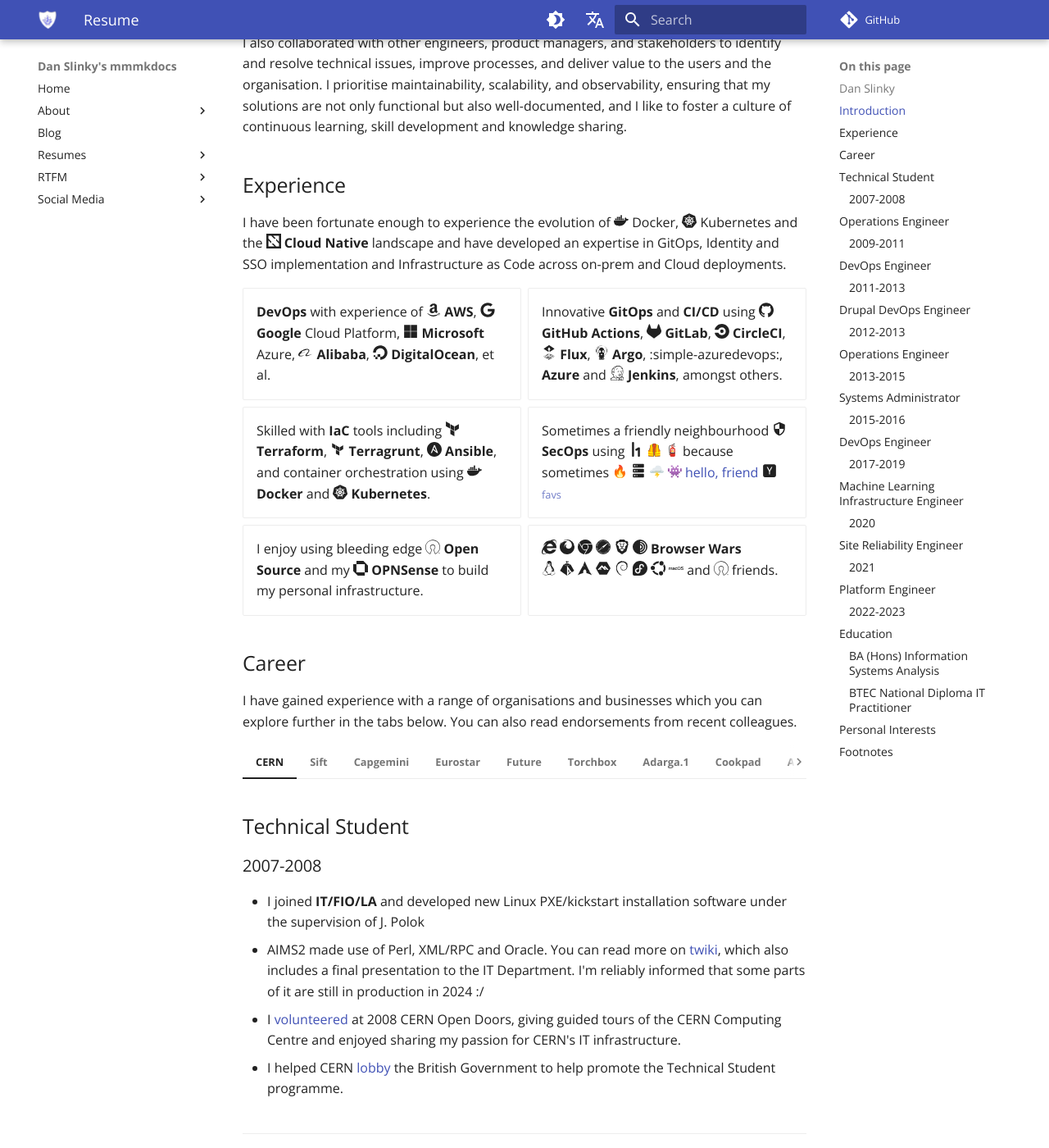
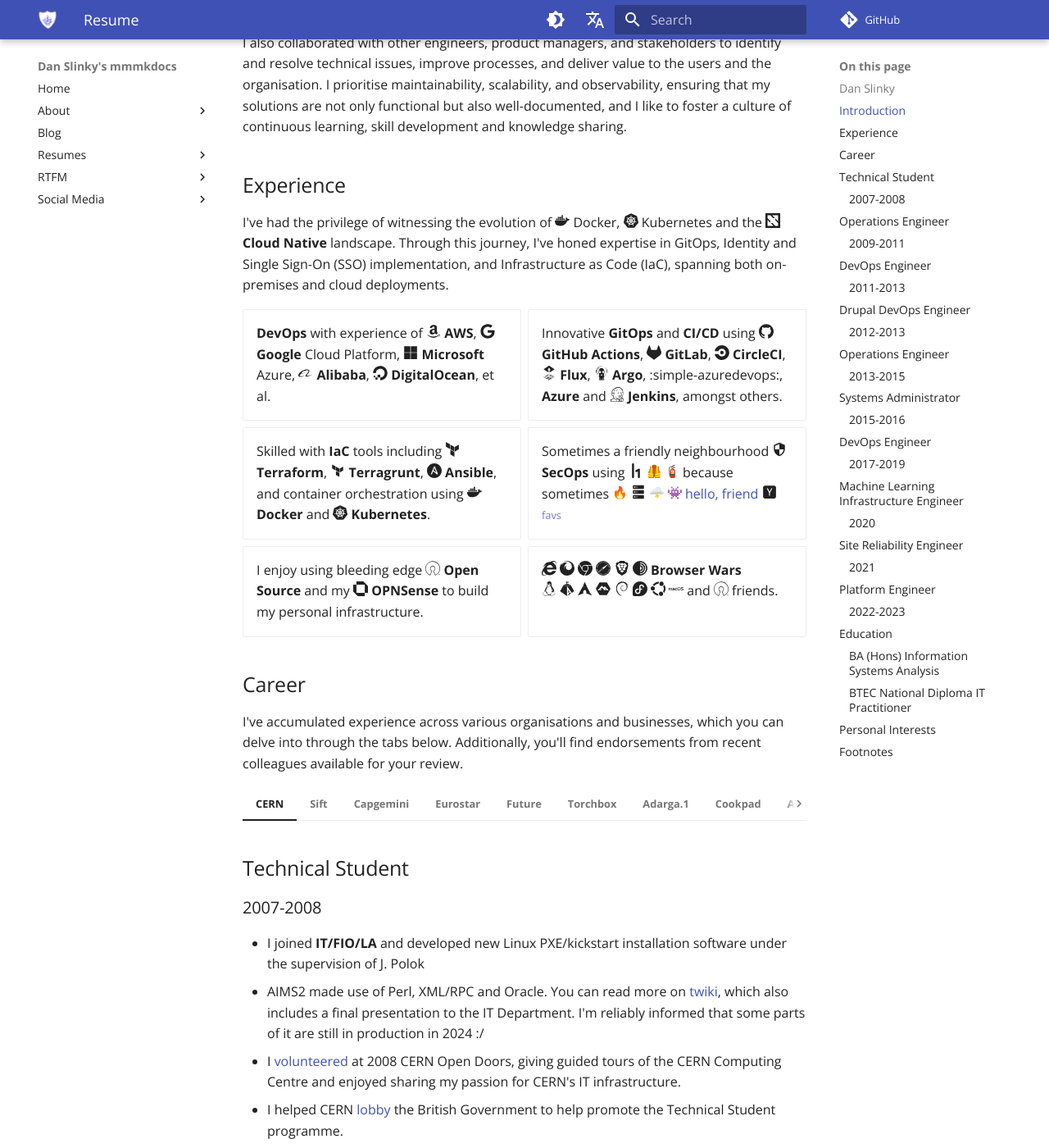
Before and after one commit to danslinky/danslinky.co.uk, an MkDocs documentation site: the page built from docs/resumes/markdown/index.md, in a window 1280 px wide and 1400 px high, scrolled down 605 px. Shown: the whole window at 82% size. Built offline with MkDocs 1.6.1 and Material for MkDocs 9.7.7, drawn with Linux system fonts in a browser that asks for light colours; emoji names are drawn with the system emoji font; plug-ins that fetch from the network failed and are left out; comment, search, counter and statistics services are not loaded; some of the changed lines change nothing that is shown.

Commit message:
Resume blurb updates (#24)
Good enough to Publish

```diff
--- a/docs/resumes/markdown/index.md
+++ b/docs/resumes/markdown/index.md
@@ -21,7 +21,7 @@
 
 ## Experience
 
-I have been fortunate enough to experience the evolution of :simple-docker: Docker,  :simple-kubernetes: Kubernetes and the :simple-cncf: __Cloud Native__ landscape and have developed an expertise in GitOps, Identity and SSO implementation and Infrastructure as Code across on-prem and Cloud deployments.
+I've had the privilege of witnessing the evolution of :simple-docker: Docker,  :simple-kubernetes: Kubernetes and the :simple-cncf: __Cloud Native__ landscape. Through this journey, I've honed expertise in GitOps, Identity and Single Sign-On (SSO) implementation, and Infrastructure as Code (IaC), spanning both on-premises and cloud deployments.
 
 <div class="grid cards" markdown>
 
@@ -79,7 +79,7 @@
 
 ## Career
 
-I have gained experience with a range of organisations and businesses which you can explore further in the tabs below. You can also read endorsements from recent colleagues.
+I've accumulated experience across various organisations and businesses, which you can delve into through the tabs below. Additionally, you'll find endorsements from recent colleagues available for your review.
 
 === "CERN"
 
@@ -95,16 +95,19 @@
     ## Operations Engineer
     ### 2009-2011
 
-    Supporting Drupal, Workdpress on premise and in the Cloud
-
-    - VMWare/ESXi Cloud, XEN co-location, Drupal 5/6, LAMP, CentOS, Jenkins, DevOps, mysql, drdb
+    - Supported Drupal and WordPress installations on premise and in the Cloud
+    - Proficient in VMWare/ESXi Cloud and XEN co-location environments
+    - Experienced with Drupal 5/6, LAMP stacks, CentOS, Jenkins and DevOps practices
+    - Supporting self-hosted MySQL cluster using `drdb`.
 
 === "Capgemini"
 
     ## DevOps Engineer
     ### 2011-2013
 
-    See Eurostar.
+    - Providing Enterprise DevOps capabilities to Royal Mail, Burberry and Michael Page.
+    - Deploying solutions on AWS and Rackspace.
+    - Relaunching eurostar.com on Drupal
 
 === "Eurostar"
 
@@ -113,6 +116,8 @@
 
     - Drupal DevOps Engineer working on Enterprise digital transformation projects.
     - Relaunched eurostar.com using Drupal and ActiveMQ, and working closely with technical partner SNCF. CI/CD deployment using Jenkins, Puppet & Capistrano.
+    - Technical guidance and implementation of Global Load Balancing using Stingray/ZXTM/Zeus.
+    - Training offshore teams in Mumbai, India
 
 === "Future"
 
@@ -132,9 +137,10 @@
 
     Digital Agency supporting Charity and NGO
 
-    - Wagtail and Drupal, Office move, Ubiquiti, Mikrotek
-    - Discovered and explored Kubernetes, whilst deploying Sensu and Riemann.
-    - Tested my stiff upper lip in June 2016
+    - Wagtail and Drupal,
+    - Tool ownership of the Bristol office move, deploying Fibre, Ubiquiti and Mikrotek to provide a working new office on Monday morning.
+    - Discovered and explored Kubernetes, whilst deploying Sensu and Riemann and other technoligies to support the agency.
+    - Tested my stiff upper lip in June 2016.
 
 === "Adarga.1"
 
```
